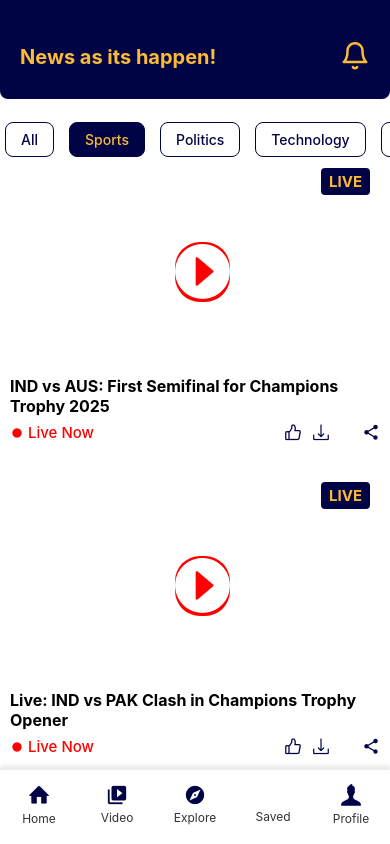
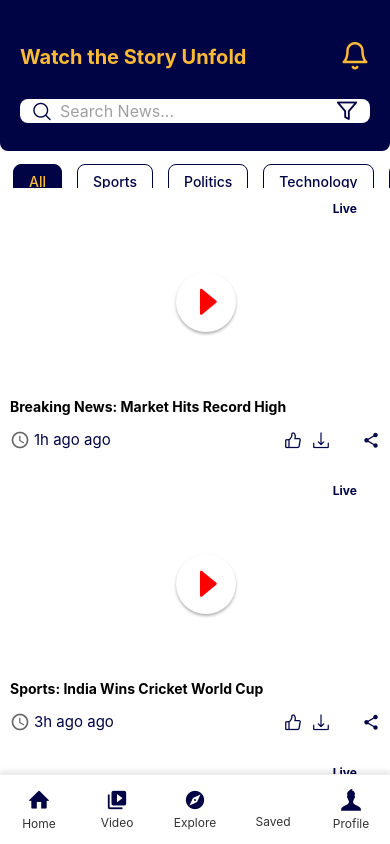
Before and after one commit to dilshand3/newsPortal, a React Native app: screen / in a window 390 px wide. Built offline with nearby package versions, Linux system fonts and the light colour scheme.

Commit message:
some fixes

```diff
--- a/App.jsx
+++ b/App.jsx
@@ -45,10 +45,10 @@ const App = () => {
       </NavigationContainer> */}
       {/* <LatestNews/> */}
       {/* <ExploreNews/> */}
-      {/* <NewsVideo/> */}
+      <NewsVideo/>
       {/* <SavedNewsArticle/> */}
       {/* <NewsNotification/> */}
-      <LiveNews/>
+      {/* <LiveNews/> */}
     </View>
   );
 };
--- a/src/Screen/NewsVideo.jsx
+++ b/src/Screen/NewsVideo.jsx
@@ -58,6 +58,7 @@ const NewsVideo = () => {
                     </View>
                 )}
             />
+            <BottomTab/>
         </View>
     );
 };
--- a/src/components/BottomTab.jsx
+++ b/src/components/BottomTab.jsx
@@ -46,7 +46,7 @@ export default BottomTab;
 const styles = StyleSheet.create({
     container: {
         position: 'absolute',
-        bottom: 5,
+        bottom: 0,
         left: 0,
         right: 0,
         backgroundColor: '#fff',
```
